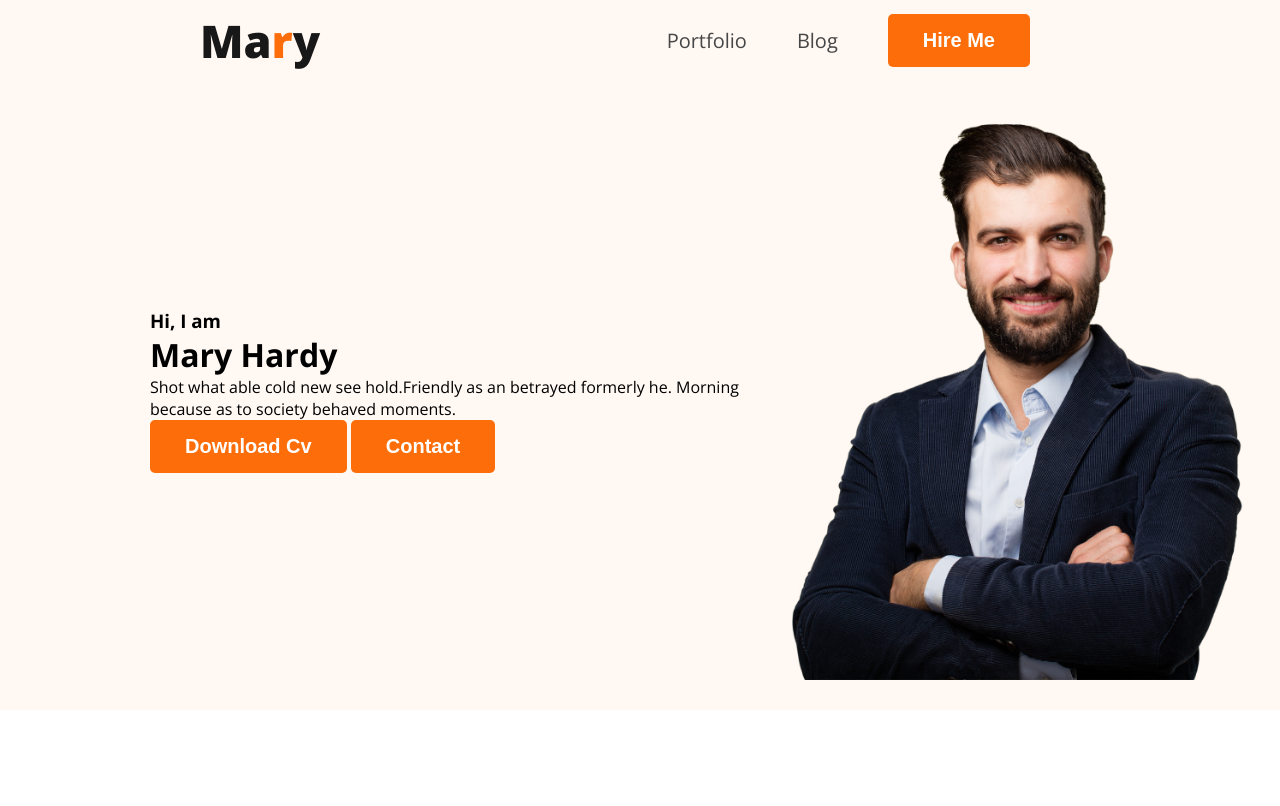
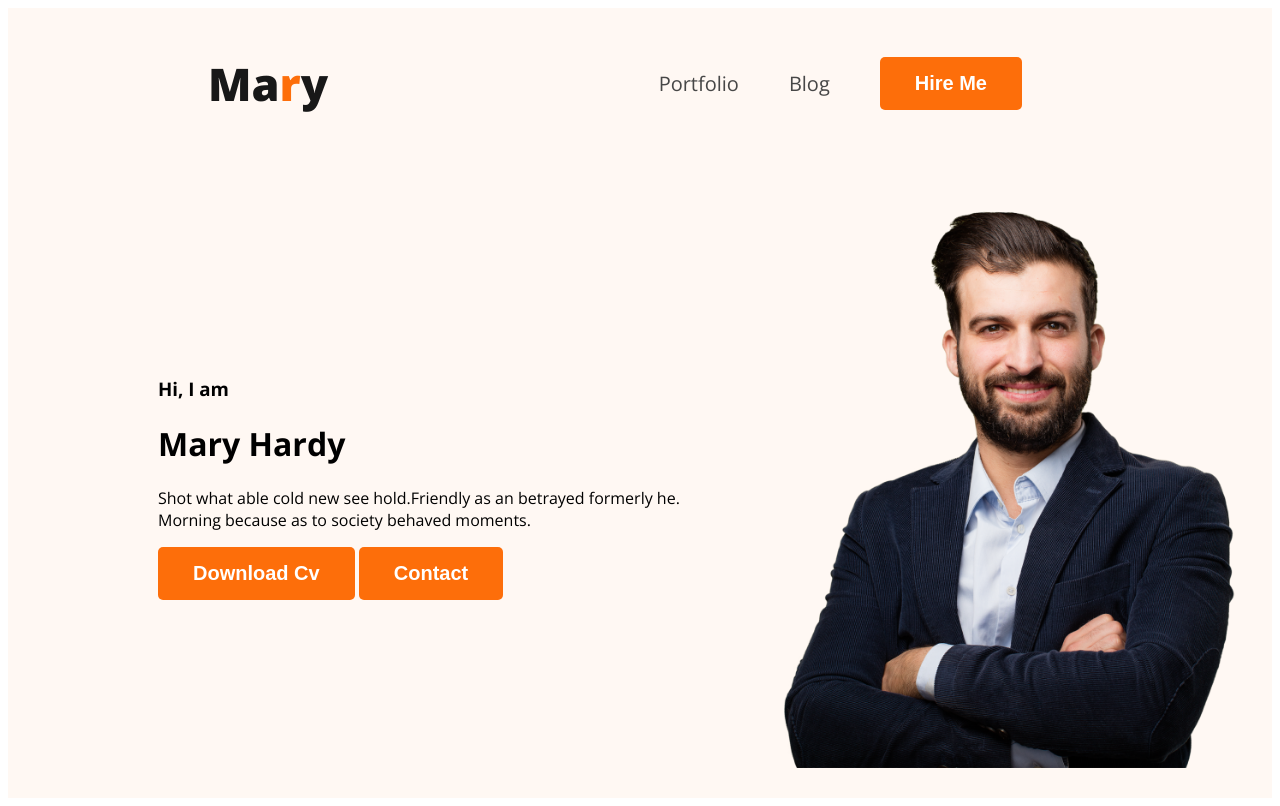
Before and after one commit to suzan-sheikh/web-developer-prottfolio, a plain HTML site: page index.html in a window 1280 px wide. Drawn offline with nearby package versions, Linux system fonts and the light colour scheme.

Commit message:
reset uneversal selectore

```diff
--- a/style/portfolio.css
+++ b/style/portfolio.css
@@ -1,9 +1,4 @@
 /* common shared styles */
-*{
-  padding: 0;
-  margin: 0;
-}
-
 body {
   font-family: "Open Sans", sans-serif;
 }
@@ -27,7 +22,6 @@ nav {
   justify-content: space-between;
   align-items: center;
   margin: 0px 200px;
-  padding-top: 10px;
 }
 
 .nav-title {
```
